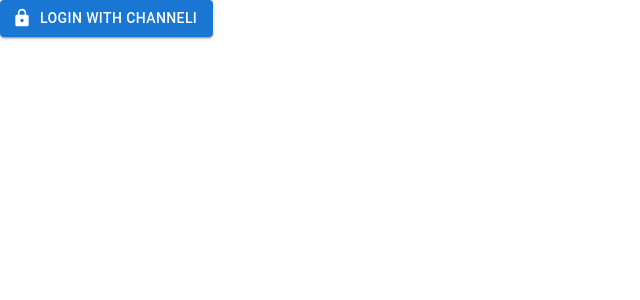
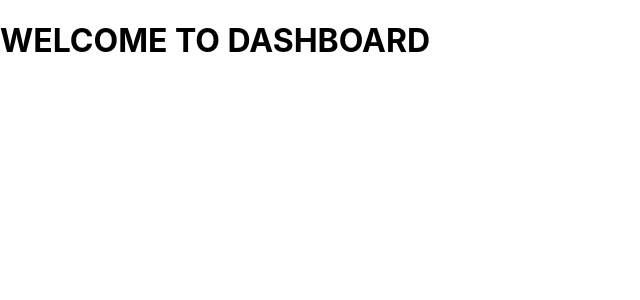
Before and after one commit to iamgoeldhruv/projecthub-frontend, a React (Create React App) app: page /dashboard in a window 1280 px wide. Shown: the top 300 px of the page, without its empty margins (0-640 px from the left). Built offline with nearby package versions, Linux system fonts and the light colour scheme.

Commit message:
login almost implemented and routes added

```diff
--- a/src/App.js
+++ b/src/App.js
@@ -2,12 +2,18 @@ import React from 'react';
 
 import './App.css';
 import Login from './containers/Login';
+import Dashboard from './containers/Dashboard';
+import { BrowserRouter,Routes,Route} from "react-router-dom"
 
 function App() {
   return (
-    <>
-      <Login/>
-    </>
+    <BrowserRouter>
+    <Routes>
+      <Route path="/" element={<Login />} />
+      <Route path="/dashboard/" element={<Dashboard />} />
+    </Routes>
+
+    </BrowserRouter>
 
   );
 }
--- /dev/null
+++ b/src/containers/Dashboard.jsx
@@ -0,0 +1,11 @@
+import React from 'react'
+
+const Dashboard = () => {
+  return (
+    <div>
+      <h1>WELCOME TO DASHBOARD</h1>
+    </div>
+  )
+}
+
+export default Dashboard
--- a/src/containers/Login.jsx
+++ b/src/containers/Login.jsx
@@ -2,30 +2,92 @@ import { Button } from '@mui/material';
 // import IconButton from '@mui/material/IconButton';
 import LockIcon from '@mui/icons-material/Lock';
 import React from 'react';
-import { makeStyles } from "@mui/styles";
-const useStyles = makeStyles({
-    loginbutton: {
-
-    },
-    loginpage: {
-        height:'100vh',
-        color:'lightblue'
+import Cookies from 'js-cookie';
+<style>
+  {`
+    .loginpage {
+      height: 100vh;
+      width: 100vw;
+      display: flex;
+      flex-direction: column;
+      justify-content: center;
+      align-items: center;
+      background: lightblue;
+    }
+  `}
+</style>
+// import { makeStyles } from "@mui/styles";
+// const useStyles = makeStyles({
+//     loginbutton: {
+//         // margin:'500px',
 
 
-    }})
 
 
+//     },
+//     loginpage: {
+//        height:'100vh',
+//        width:'100vw',
+//        display:'flex',
+//        flexDirection:'column',
+//        justifyContent:'center',
+//        alignItems:'center',
+//        background:'lightblue'
+
+
+//     },
+//     button:{
+//         color:'black',
+
+//     },
+//     appName:{
+//        marginBottom:'50px',
+//        size:'500'
+
+//     }})
+    const checkoauth =async () => {
+        window.location.replace(
+          "http://127.0.0.1:8000/auth/authorize",
+
+        );
+        const currentURL = window.location.href;
+
+
+
+
+
+
+
+
+
+
+      };
+      const handleLogin=async ()=>{
+        checkoauth()
+
+
+
+
+
+      }
+
 const Login = () => {
-    const classes = useStyles();
-    const {loginbutton,loginpage} = classes;
+    // const classes = useStyles();
+    // const {loginbutton,loginpage,button,appName} = classes;
   return (
     <>
-    <div className={loginpage}>
-        <div className={loginbutton}>
-        <Button
+    <div className="loginpage">
+        <div className="appName">
+            Welcome to PROJECTHUB
+
+        </div>
+        <div className="loginbutton">
+        <Button className="button"
             variant="contained"
             color="primary"
+
             startIcon={<LockIcon />}
+            onClick={handleLogin}
         >
             Login With Channeli
         </Button>
```
Also changed, not shown: package.json (+4 -3 lines), src/components/PopupBox.jsx (added, +11 -0 lines), 1 other file (tests, documents, lock files or other folders).
